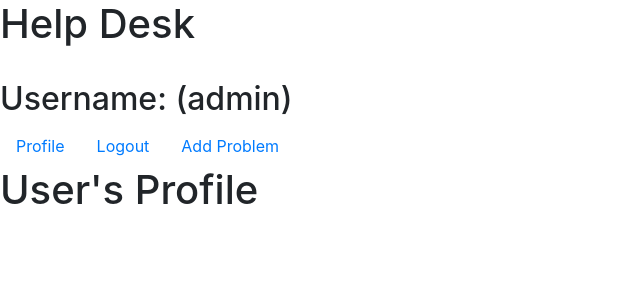
After one commit to ahmedalhakeem/ticket, a Django app: page /profile/1 in a window 1280 px wide. The commit adds this page. Shown: the top 300 px of the page, without its empty margins (0-640 px from the left). Run offline with Django 3.2, Linux system fonts and the light colour scheme; a user stored in the database is signed in; data comes from the database, SQL or seed files in the repository; both versions use the stored data as it was after the commit; some libraries are stand-ins or nearby versions.

Commit message:
add profile

```diff
--- a/ticketapp/models.py
+++ b/ticketapp/models.py
@@ -38,7 +38,7 @@ class Problems(models.Model):
    user_solver = models.ForeignKey(User, on_delete=models.CASCADE, related_name="has_solution", default=None)
 
    status = models.BooleanField(default=False)
-   date = models.DateTimeField(default=None, blank=True)
+   date = models.DateTimeField(default=None, blank=True, null=True)
 
    def __str__(self):
-      return f"{self.problem_type} by {self.user} on {self.user.deptartment} section {self.user.section}"
+      return f"{self.p_type} by {self.user} on {self.user.deptartment} section: {self.user.section}"
--- a/ticketapp/templates/ticketapp/layout.html
+++ b/ticketapp/templates/ticketapp/layout.html
@@ -9,11 +9,25 @@
     <title>{% block title %}{% endblock %}</title>
 </head>
 <body>
+
     <h1>Help Desk</h1>
+    <br>
+    {% if user.is_authenticated %}
+        <h2>Username: ({{ user.username }})</h2>
+    {% endif %}
     <ul class="nav">
-        <li class="nav-item"><a href="#" class="nav-link">Register</a></li>
-        <li class="nav-item"><a href="#" class="nav-link">Login</a></li>
-        <li class="nav-item"><a href="#" class="nav-link">Problems</a></li>
+        {% if user.is_authenticated %}
+            <li class="nav-item"><a href="{% url 'profile' user.id %}" class="nav-link">Profile</a></li>
+            <li class="nav-item"><a href="{% url 'logout_page'  %}" class="nav-link">Logout</a></li>
+            <li class="nav-item"><a href="" class="nav-link">Add Problem</a></li>
+        {% else %}
+            <li class="nav-item"><a href="{% url 'register' %}" class="nav-link">Register</a></li>
+            <li class="nav-item"><a href="{% url 'login_page' %}" class="nav-link">Login</a></li>
+
+        {% endif %}
+
+
+        <!--<li class="nav-item"><a href="#" class="nav-link">Problems</a></li>-->
 
     </ul>
     {% block body %}
--- /dev/null
+++ b/ticketapp/templates/ticketapp/user_profile.html
@@ -0,0 +1,7 @@
+{% extends "ticketapp/layout.html" %}
+{% block title %}
+    User Profile
+{% endblock %}
+{% block body %}
+    <h1>User's Profile</h1>
+{% endblock %}
--- a/ticketapp/urls.py
+++ b/ticketapp/urls.py
@@ -4,5 +4,7 @@ from . import views
 urlpatterns = [
     path("", views.index, name="index"),
     path("register", views.register, name = "register"),
-    path("login", views.login, name="login")
+    path("login_page", views.login_page, name="login_page"),
+    path("profile/<int:user_id>", views.profile, name="profile"),
+    path("logout_page", views.logout_page, name="logout_page")
 ]
--- a/ticketapp/views.py
+++ b/ticketapp/views.py
@@ -3,13 +3,14 @@ from django.shortcuts import render
 from django.http import HttpResponse, HttpResponseRedirect
 from django.urls import reverse
 from django.db import IntegrityError
+from django.contrib.auth.decorators import login_required
 from .forms import *
 # Create your views here.
 
 def index(request):
     return render(request, "ticketapp/index.html")
 
-def login(request):
+def login_page(request):
     if request.method == "POST":
 
         username= request.POST["username"]
@@ -19,7 +20,7 @@ def login(request):
             login(request, user)
             return HttpResponseRedirect(reverse("index"))
     else:
-        return render(request, "ticketapp/login.html")
+        return render(request, "ticketapp/login_page.html")
 
 def register(request):
     if request.method == "POST":
@@ -52,3 +53,15 @@ def register(request):
         return render(request, "ticketapp/register.html",{
             "new_user" : UserForm()
     })
+
+@login_required
+def profile(request, user_id):
+    user = User.objects.get(pk=user_id)
+
+    return render(request, "ticketapp/user_profile.html",{
+        "user" : user
+    })
+
+def logout_page(request):
+    logout(request)
+    return HttpResponseRedirect(reverse("index"))
```
Also changed, not shown: ticketapp/templates/ticketapp/login.html (deleted, +0 -13 lines), ticketapp/templates/ticketapp/login_page.html (added, +21 -0 lines), db.sqlite3, ticketapp/migrations/0010_auto_20210104_2029.py (added).
